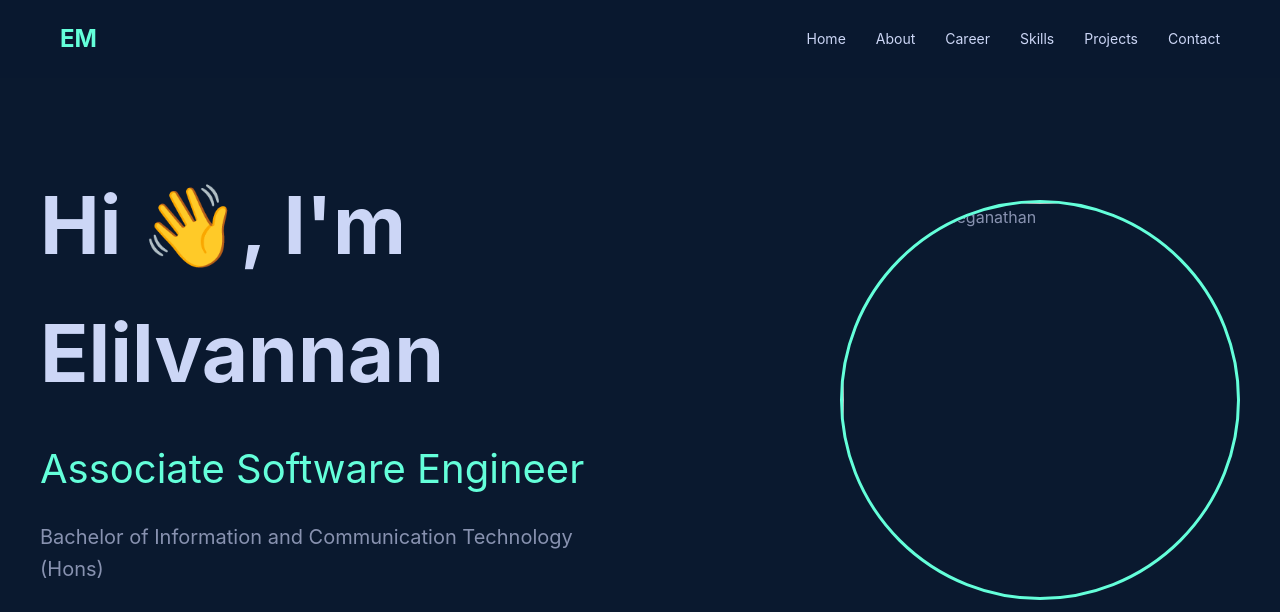
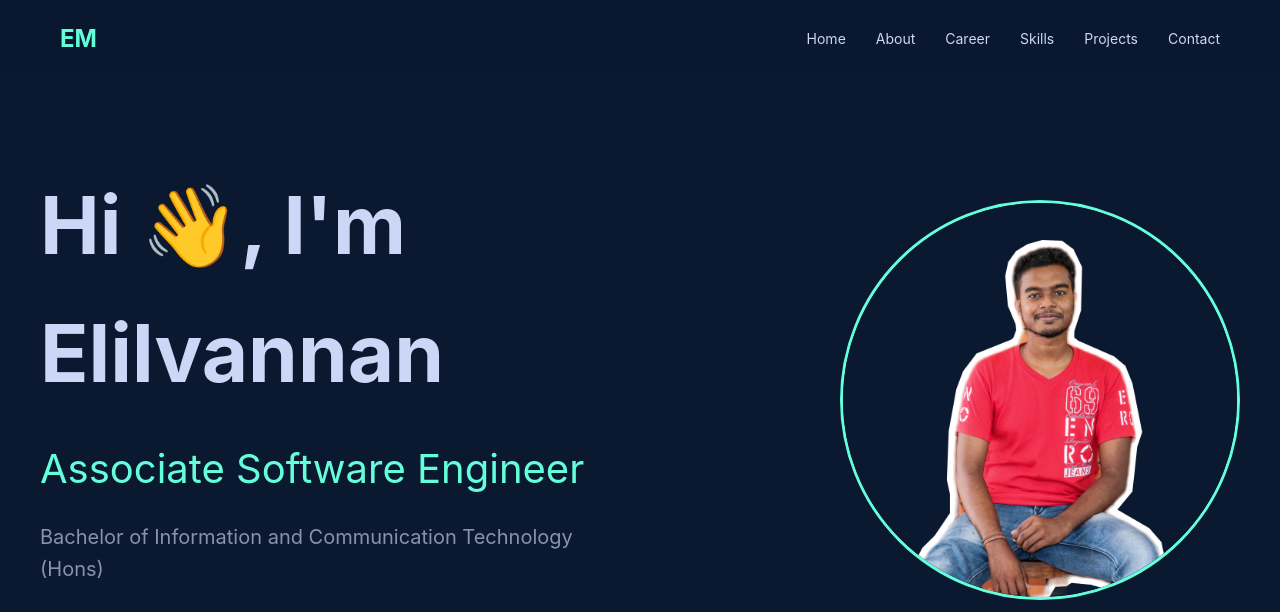
Before and after one commit to Elilvannan/portfolio, a plain HTML site: page index.html in a window 1280 px wide. Shown: the top 612 px of the page. Drawn offline with nearby package versions, Linux system fonts and the light colour scheme.

Commit message:
profile.png added

```diff
--- a/index.html
+++ b/index.html
@@ -421,7 +421,7 @@
                 </div>
             </div>
             <div class="profile-image" data-aos="fade-left" data-aos-delay="300">
-                <img src="/path/to/your/image.jpg" alt="Elilvannan Meganathan">
+                <img src="profile.png" alt="Elilvannan Meganathan">
             </div>
         </div>
     </section>
```
